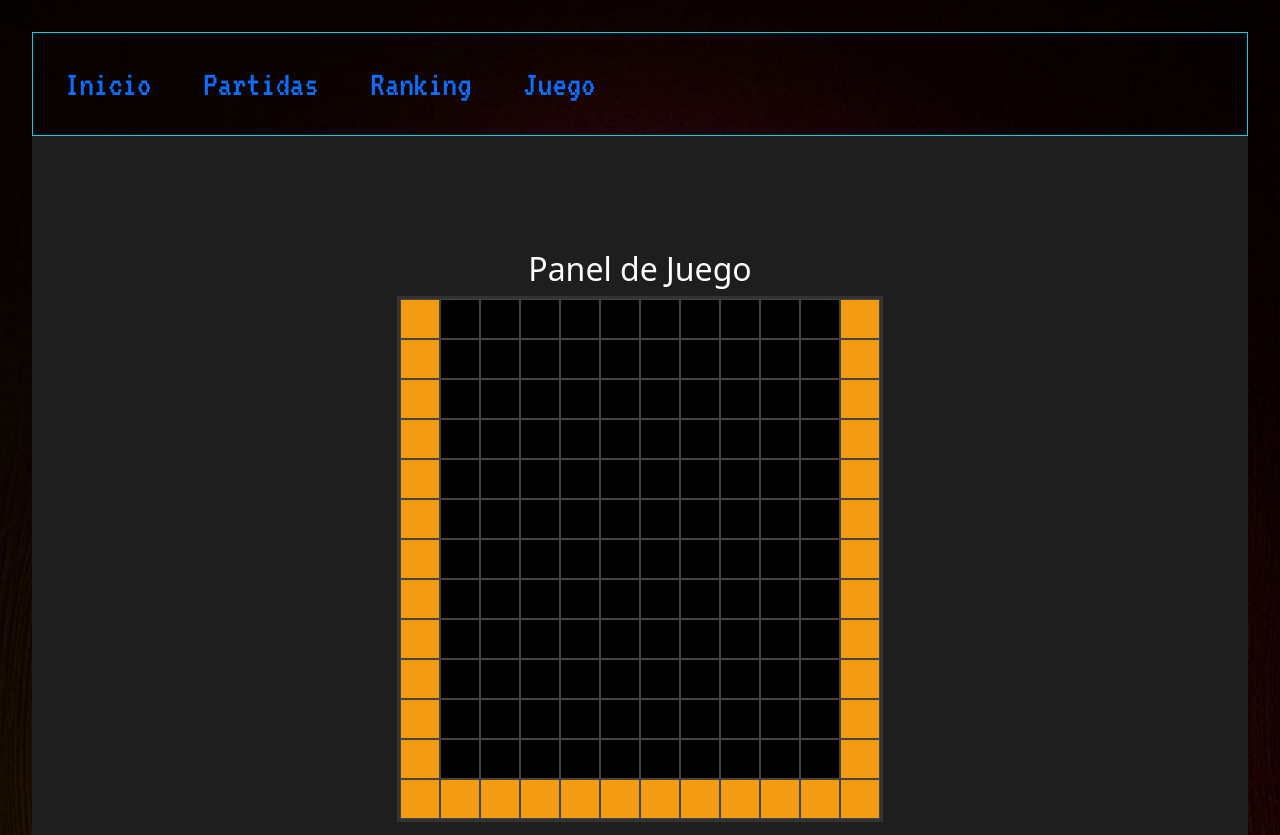
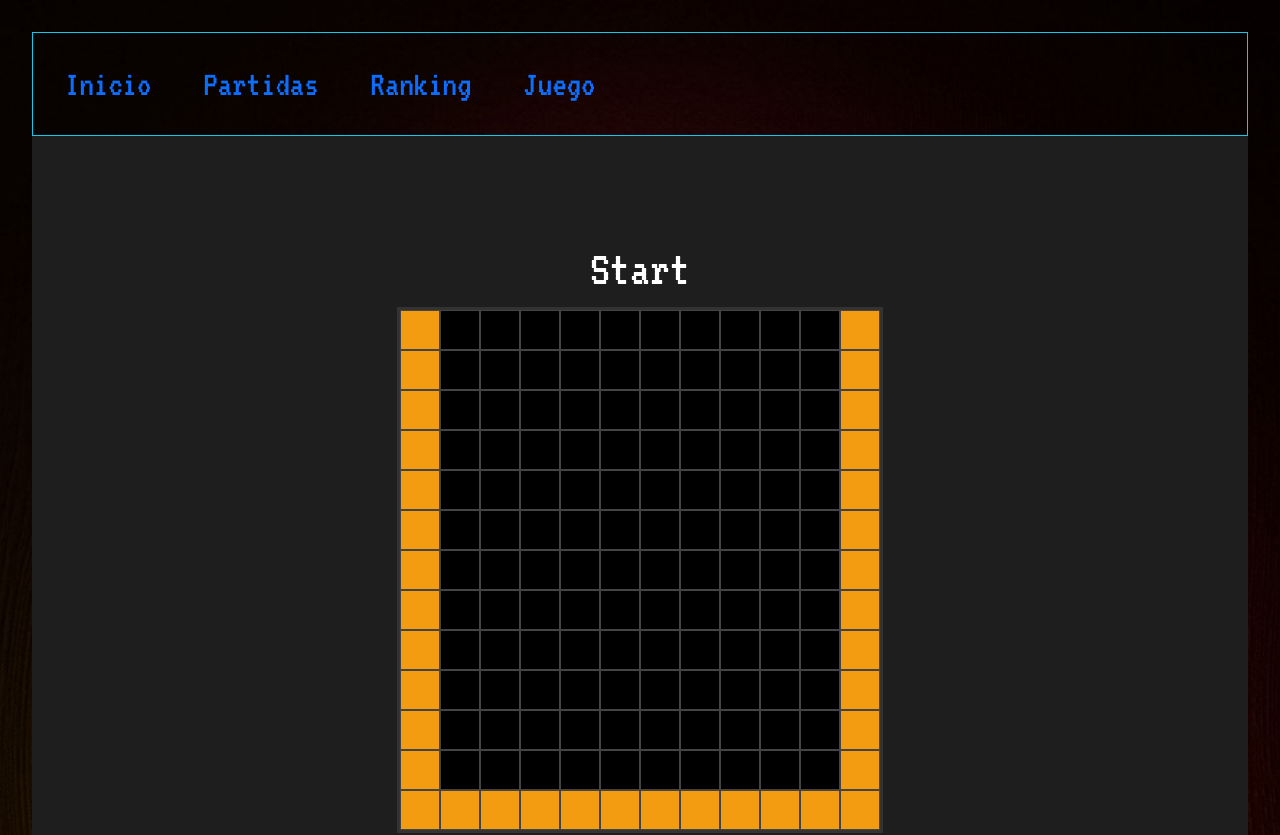
Before and after one commit to Albertojs89/TetrisAlberto, a React (Vite) app: page /juego in a window 1280 px wide. Shown: the top 835 px of the page. Built offline with nearby package versions, Linux system fonts and the light colour scheme.

Commit message:
tarea3 creacion de piezas

```diff
--- a/src/components/Partidas.css
+++ b/src/components/Partidas.css
@@ -10,7 +10,10 @@
 	font-size: 30px;
 
 }
-
+h2{
+  font-family: "VT323", monospace;
+  color: white;
+}
 .custom-table th,
 .custom-table td {
   padding: 1.5rem; /* Aumenta el relleno en las celdas */
@@ -27,7 +30,8 @@
 
 
 .btn-agregar{
-  background-color: rgb(73, 209, 214) !important;
+  font-family: "VT323", monospace!important;
+  font-size: 30px !important;
   margin-top: 50px;
   color: rgb(50, 43, 158);
 }
--- a/src/views/Juego.css
+++ b/src/views/Juego.css
@@ -6,4 +6,8 @@
   height: 100vh; /* Ocupar toda la altura de la ventana */
   background-color: #1e1e1e; /* Fondo oscuro */
   color: white;
+  font-family: "VT323", monospace;
 }
+h2{
+  font-size: 50px!important;
+}
--- a/src/views/Juego.jsx
+++ b/src/views/Juego.jsx
@@ -8,7 +8,7 @@ const Juego = () => {
 
   return (
     <div className="juego-container">
-      <h2 className="text-center">Panel de Juego</h2>
+      <h2 className="text-center">Start</h2>
       <Panel array={arrayCasillas} />
     </div>
   );
```
